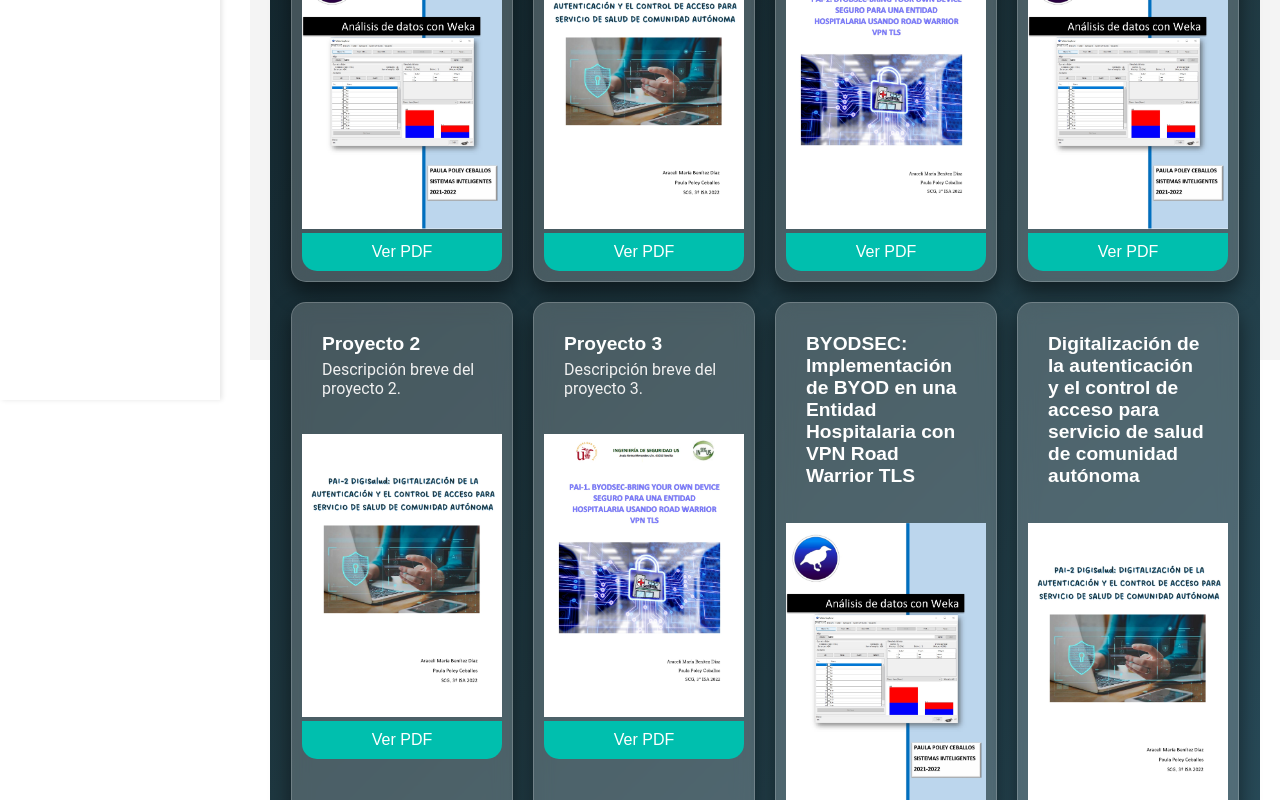
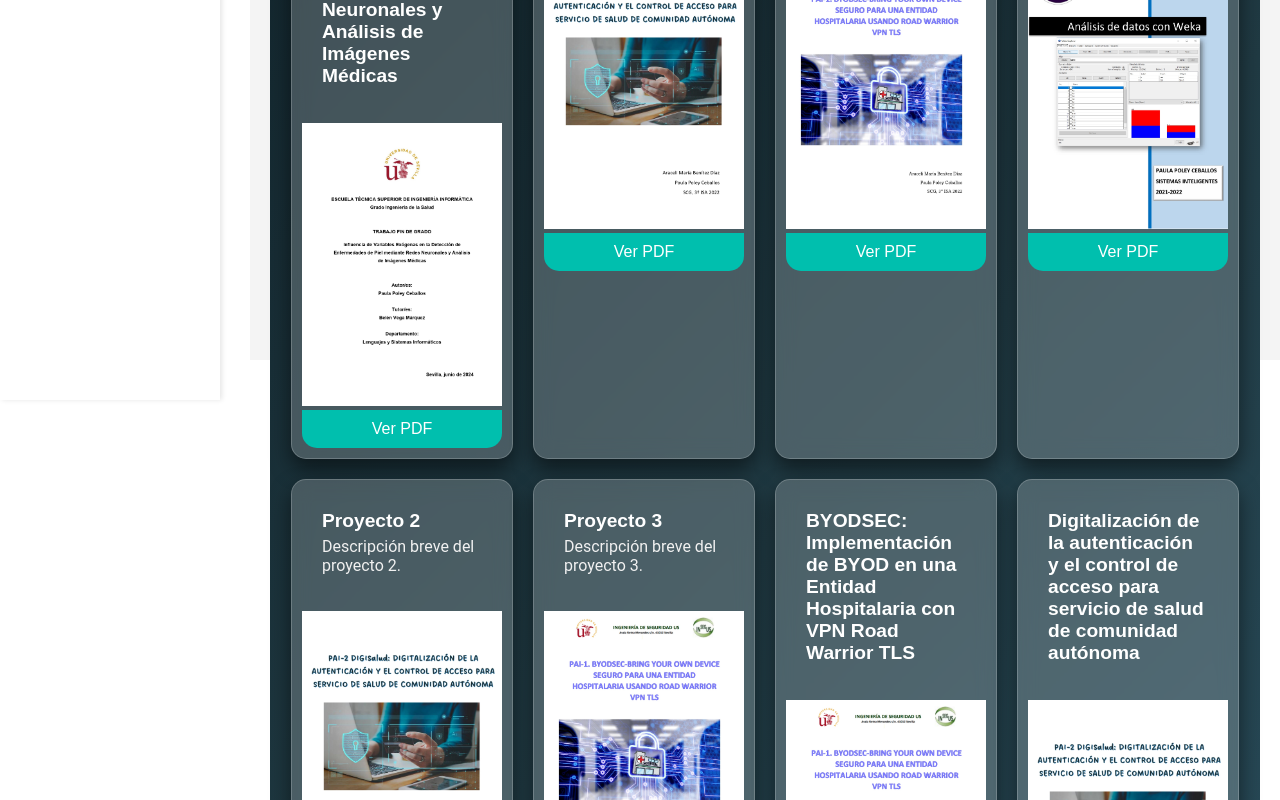
Before and after one commit to paulapoley/portfoliopaulapoley, a React (Create React App) app: page / in a window 1280 px wide. Shown: the part 440-1240 px from the top of the page. Built offline with nearby package versions, Linux system fonts and the light colour scheme.

Commit message:
Update Home.jsx

```diff
--- a/src/pages/Home.jsx
+++ b/src/pages/Home.jsx
@@ -3,13 +3,13 @@ import './Home.css';
 
 const Home = () => {
   const projects = [
-    { id: 1, title: 'Proyecto 1', description: 'Descripción breve del proyecto 1.', imgSrc: '/pdfs/p1.jpg', pdfSrc: '/pdfs/proyecto1.pdf' },
+    { id: 1, title: 'Influencia de Variables Exógenas en la Detección de Enfermedades de Piel mediante Redes Neuronales y Análisis de Imágenes Médicas', imgSrc: '/pdfs/TFG-PAULAPOLEY.jpg', pdfSrc: '/pdfs/TFG-PAULAPOLEY.pdf' },
     { id: 2, title: 'Proyecto 2', description: 'Descripción breve del proyecto 2.', imgSrc: '/pdfs/p2.jpg', pdfSrc: '/pdfs/proyecto2.pdf' },
     { id: 3, title: 'Proyecto 3', description: 'Descripción breve del proyecto 3.', imgSrc: '/pdfs/p3.jpg', pdfSrc: '/pdfs/proyecto3.pdf' },
     { id: 4, title: 'Proyecto 1', description: 'Descripción breve del proyecto 1.', imgSrc: '/pdfs/p1.jpg', pdfSrc: '/pdfs/proyecto1.pdf' },
     { id: 5, title: 'Proyecto 2', description: 'Descripción breve del proyecto 2.', imgSrc: '/pdfs/p2.jpg', pdfSrc: '/pdfs/proyecto2.pdf' },
     { id: 6, title: 'Proyecto 3', description: 'Descripción breve del proyecto 3.', imgSrc: '/pdfs/p3.jpg', pdfSrc: '/pdfs/proyecto3.pdf' },
-    { id: 7, title: 'BYODSEC: Implementación de BYOD en una Entidad Hospitalaria con VPN Road Warrior TLS', imgSrc: '/pdfs/p1.jpg', pdfSrc: '/pdfs/proyecto1.pdf' },
+    { id: 7, title: 'BYODSEC: Implementación de BYOD en una Entidad Hospitalaria con VPN Road Warrior TLS', imgSrc: '/pdfs/p3.jpg', pdfSrc: '/pdfs/proyecto3.pdf' },
     { id: 8, title: 'Digitalización de la autenticación y el control de acceso para servicio de salud de comunidad autónoma', imgSrc: '/pdfs/p2.jpg', pdfSrc: '/pdfs/proyecto2.pdf' },
     { id: 9, title: 'Análisis de datos con Weka', imgSrc: '/pdfs/p1.jpg', pdfSrc: '/pdfs/proyecto1.pdf' },
   ];
```
